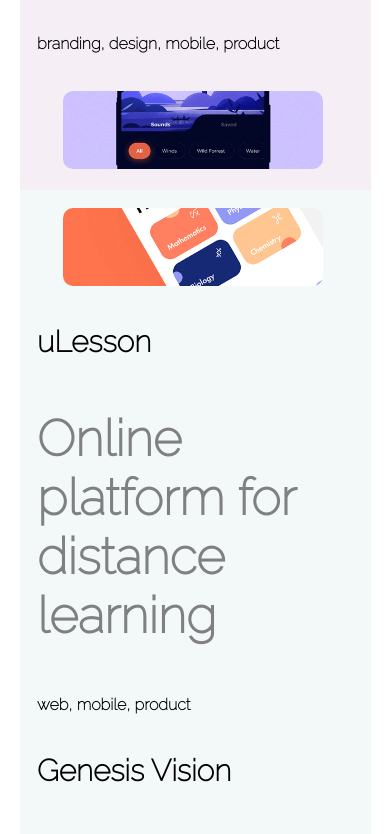
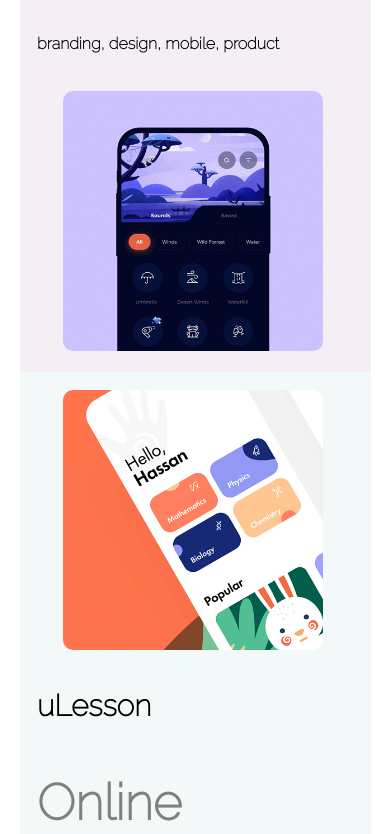
Before and after one commit to Davidgr04/cuberto-1, a plain HTML site: page index.html in a window 390 px wide. Shown: the part 639-1473 px from the top of the page. Drawn offline with Linux system fonts and the light colour scheme.

Commit message:
4 commit

```diff
--- a/css/styles.css
+++ b/css/styles.css
@@ -162,6 +162,10 @@
                     padding-left: 5%;
                     padding-right: 5%;
                     padding-top: 0;
-                    font-family: 'Raleway', sans-serif;
+                }
+                img {
+                    height: 100%;
+                    border-radius: 10px;
+                    width: 260px;
                 }
             }
```
